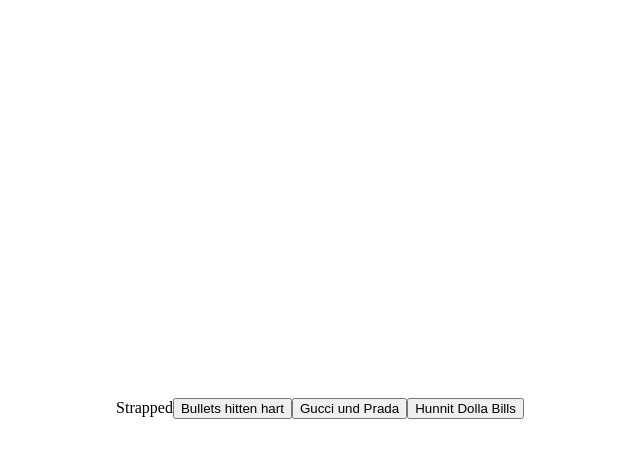
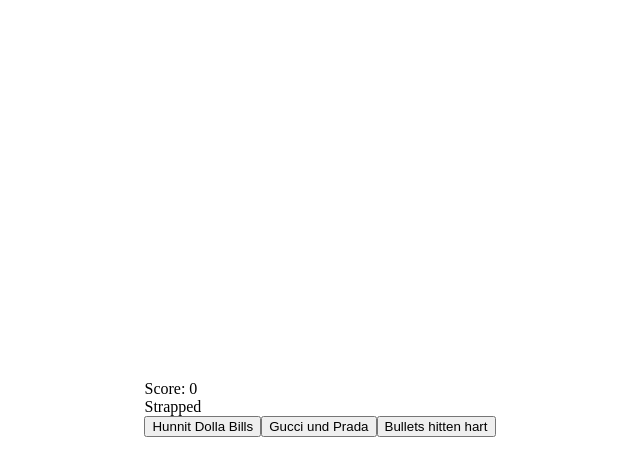
Before and after one commit to codeneobee/money-game, a SvelteKit app: page / in a window 1280 px wide. Both pictures are taken after a click on the button "Start". Shown: the top 476 px of the page, without its empty margins (328-968 px from the left). Built offline with nearby package versions, Linux system fonts and the light colour scheme.

Commit message:
finish and refactor game loop

```diff
--- a/src/components/game-component.svelte
+++ b/src/components/game-component.svelte
@@ -1,43 +1,78 @@
 <script lang="ts">
-    function gameStepPromise() {
-        return fetch("lines_songs.json")
-            .then((response) => response.json())
-            .then((data: any[]) => gameStep(data, 3));
+    import type { Line } from "src/types/line";
+    import type { SongOption } from "src/types/song-option";
+
+    export let data: Line[];
+
+    let score = 0;
+    let gameStarted = true;
+
+    let line = game();
+
+    function game() {
+        return gameStep(data, 3);
     }
 
-    const linePromise = gameStepPromise();
+    function gameStep(songs: Line[], options: number) {
+        const line = sampleRandom(songs);
+        const songOptions: SongOption[] = [{ song: line.song, correct: true }];
 
-    interface SongOption {
-        song: string,
-        correct: boolean
-    }
-
-    function gameStep(songs: any[], options: number) {
-        const line = sampleRandom(songs)
-        const lyrics = line.line
-        const song = line.song
-        const songOptions: SongOption[] = [{song, correct: true}]
-
-        while (songOptions.length <= (options - 1)) {
-            const maybeSongOption = sampleRandom(songs).song
-            if (!songOptions.map(songOption => songOption.song).includes(maybeSongOption)) {
-                songOptions.push({song: maybeSongOption, correct: false})
+        while (songOptions.length <= options - 1) {
+            const maybeSongOption = sampleRandom(songs).song;
+            if (
+                !songOptions
+                    .map((songOption) => songOption.song)
+                    .includes(maybeSongOption)
+            ) {
+                songOptions.push({ song: maybeSongOption, correct: false });
             }
         }
 
-        return {lyrics, songOptions}
+        return { lyrics: line.line, songOptions: shuffle(songOptions) };
     }
 
-    function sampleRandom(list: any[]) {
-        return list[Math.floor(Math.random() * list.length)];
+    function sampleRandom(list: Line[]) {
+        const index = Math.floor(Math.random() * list.length);
+        console.log(index);
+        return list[index];
+    }
+
+    function onCorrect() {
+        score += 1;
+        line = game();
+    }
+
+    function onFailure() {
+        gameStarted = false;
+    }
+
+    function resetGame() {
+        gameStarted = true;
+        score = 0;
+        line = game();
+    }
+
+    function shuffle(songs: SongOption[]) {
+        return songs.sort(() => 0.5 - Math.random());
     }
 </script>
 
-{#await linePromise}
-    <div />
-{:then line}
-    <div class="line">{line.lyrics}</div>
-    {#each line.songOptions as songOption }
-        <button>{songOption.song}</button>
-    {/each}
-{/await}
+<div>
+    {#if gameStarted}
+        <span>Score: {score}</span>
+        <div class="line">{line.lyrics}</div>
+        {#each line.songOptions as songOption}
+            <button
+                on:click={() =>
+                    songOption.correct ? onCorrect() : onFailure()}
+            >
+                {songOption.song}
+            </button>
+        {/each}
+    {:else}
+        <div>
+            <span>Frag nicht was für Score: {score}</span>
+            <button on:click={resetGame}>Noch einmal</button>
+        </div>
+    {/if}
+</div>
--- a/src/routes/+page.svelte
+++ b/src/routes/+page.svelte
@@ -1,5 +1,11 @@
 <script lang="ts">
+    import type { Line } from "src/types/line";
     import GameComponent from "../components/game-component.svelte";
+
+    async function loadData(): Promise<Line[]> {
+        const response = await fetch("lines_songs.json");
+        return await response.json()
+    }
 
     let gameStarted = false;
 
@@ -7,14 +13,16 @@
         gameStarted = true;
     }
 </script>
-
+{#await loadData() then data}
 <div class="content">
     {#if !gameStarted}
         <button on:click={startGame}>Start</button>
     {:else}
-        <GameComponent />
+        <GameComponent {data} />
     {/if}
 </div>
+{/await}
+
 
 <style>
     .content {
--- /dev/null
+++ b/src/types/line.ts
@@ -0,0 +1,4 @@
+export interface Line {
+    line: string;
+    song: string;
+}
--- /dev/null
+++ b/src/types/song-option.ts
@@ -0,0 +1,4 @@
+export interface SongOption {
+    song: string;
+    correct: boolean;
+}
```
